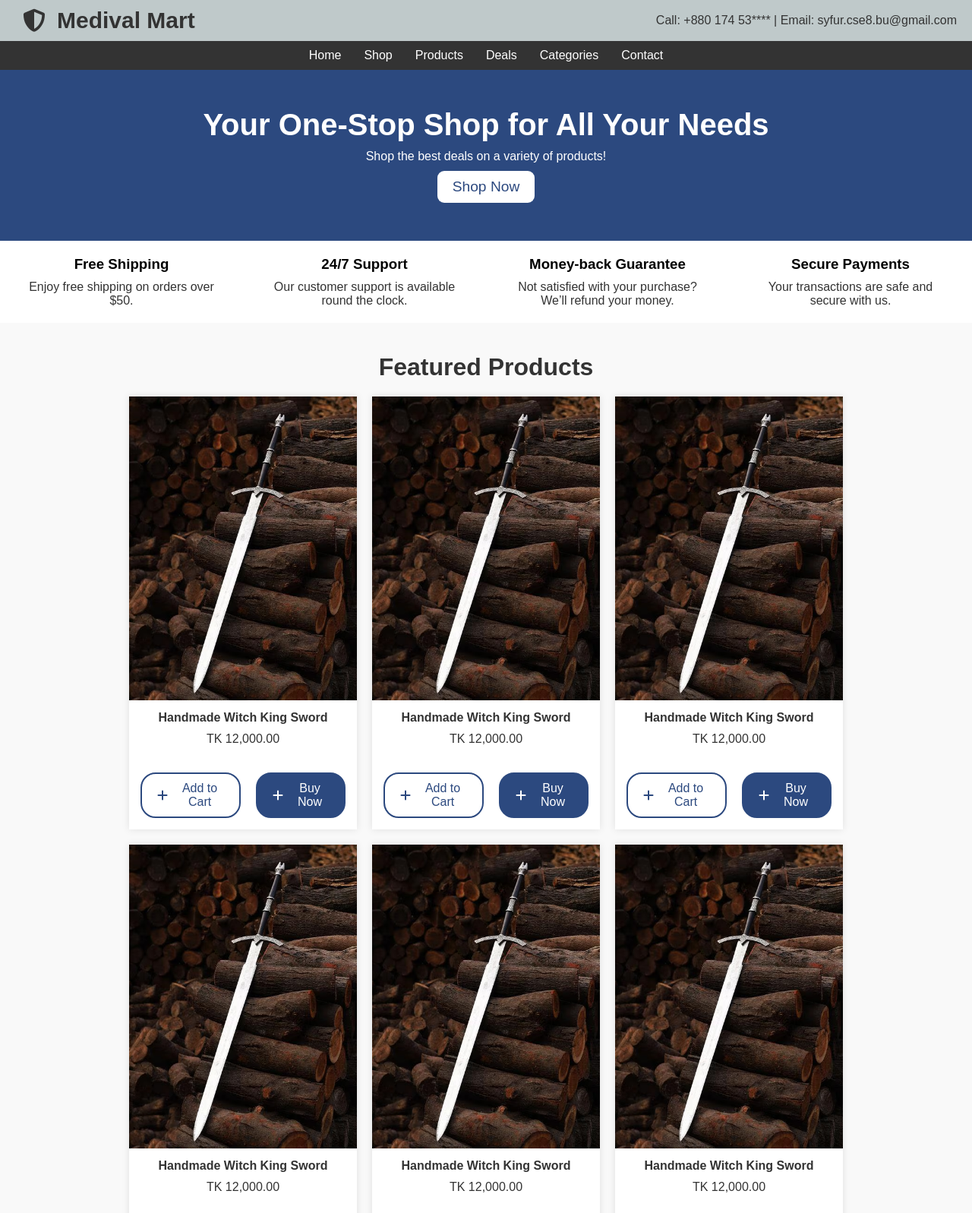
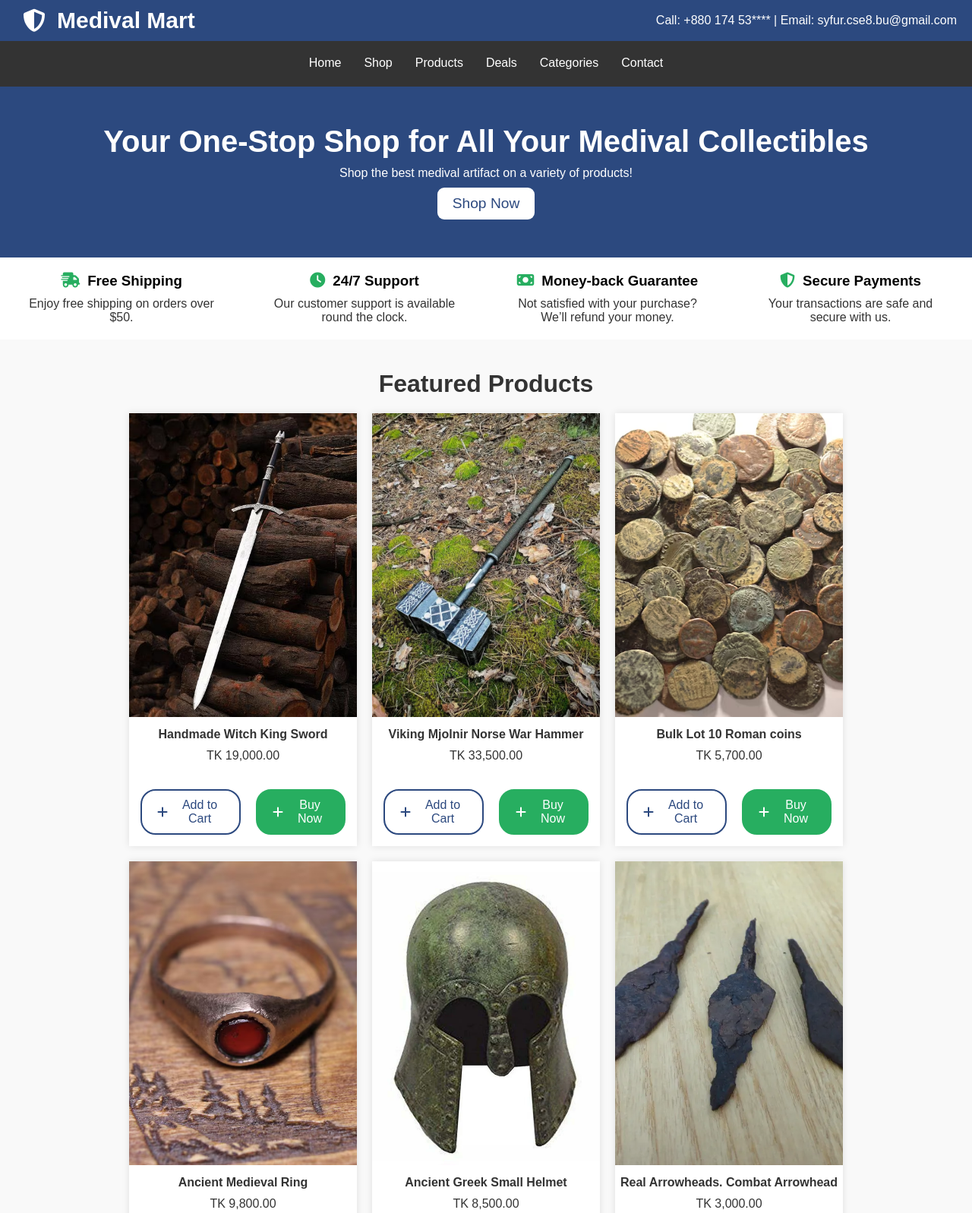
Before and after one commit to Syfur007/OnlineShop, a plain HTML site: page index.html in a window 1280 px wide. Shown: the top 1597 px of the page at 76% size. Drawn offline with Linux system fonts and the light colour scheme.

Commit message:
polishing touches

```diff
--- a/index.html
+++ b/index.html
@@ -15,7 +15,7 @@
             <i class="fa-solid fa-shield"></i>
             <h1>Medival Mart</h1>
         </div>
-        <div>
+        <div class="contact-info">
             <p>Call: +880 174 53**** | Email: syfur.cse8.bu@gmail.com</p>
         </div>
     </div>
@@ -35,27 +35,42 @@
 
     <!-- Main Banner -->
     <section class="banner">
-        <h1>Your One-Stop Shop for All Your Needs</h1>
-        <p>Shop the best deals on a variety of products!</p>
+        <h1>Your One-Stop Shop for All Your Medival Collectibles</h1>
+        <p>Shop the best medival artifact on a variety of products!</p>
         <button class="shop-now">Shop Now</button>
     </section>
 
     <!-- Features -->
     <section class="features">
         <div class="feature">
-            <h3>Free Shipping</h3>
+            <div>
+                <i class="fa-solid fa-truck-fast"></i>
+                <h3>Free Shipping</h3>
+            </div>
             <p>Enjoy free shipping on orders over $50.</p>
         </div>
+
         <div class="feature">
-            <h3>24/7 Support</h3>
+            <div>
+                <i class="fa-solid fa-clock"></i>
+                <h3>24/7 Support</h3>
+            </div>
             <p>Our customer support is available round the clock.</p>
         </div>
+
         <div class="feature">
-            <h3>Money-back Guarantee</h3>
+            <div>
+                <i class="fa-solid fa-money-bill"></i>
+                <h3>Money-back Guarantee</h3>
+            </div>
             <p>Not satisfied with your purchase? We’ll refund your money.</p>
         </div>
+
         <div class="feature">
-            <h3>Secure Payments</h3>
+            <div>
+                <i class="fa-solid fa-shield"></i>
+                <h3>Secure Payments</h3>
+            </div>
             <p>Your transactions are safe and secure with us.</p>
         </div>
     </section>
@@ -69,7 +84,7 @@
             <div class="product">
                 <img src="img/sword1.avif">
                 <h4>Handmade Witch King Sword</h4>
-                <p>TK 12,000.00</p>
+                <p>TK 19,000.00</p>
                 <div class="product-buttons">
                     <div class="add-cart">
                         <i class="fa-solid fa-plus"></i>
@@ -83,9 +98,9 @@
             </div>
 
             <div class="product">
-                <img src="img/sword1.avif">
-                <h4>Handmade Witch King Sword</h4>
-                <p>TK 12,000.00</p>
+                <img src="img/sledgehammer.avif">
+                <h4>Viking Mjolnir Norse War Hammer</h4>
+                <p>TK 33,500.00</p>
                 <div class="product-buttons">
                     <div class="add-cart">
                         <i class="fa-solid fa-plus"></i>
@@ -99,9 +114,9 @@
             </div>
 
             <div class="product">
-                <img src="img/sword1.avif">
-                <h4>Handmade Witch King Sword</h4>
-                <p>TK 12,000.00</p>
+                <img src="img/roman_coins.avif">
+                <h4>Bulk Lot 10 Roman coins</h4>
+                <p>TK 5,700.00</p>
                 <div class="product-buttons">
                     <div class="add-cart">
                         <i class="fa-solid fa-plus"></i>
@@ -115,9 +130,9 @@
             </div>
 
             <div class="product">
-                <img src="img/sword1.avif">
-                <h4>Handmade Witch King Sword</h4>
-                <p>TK 12,000.00</p>
+                <img src="img/ring.avif">
+                <h4>Ancient Medieval Ring</h4>
+                <p>TK 9,800.00</p>
                 <div class="product-buttons">
                     <div class="add-cart">
                         <i class="fa-solid fa-plus"></i>
@@ -131,9 +146,9 @@
             </div>
 
             <div class="product">
-                <img src="img/sword1.avif">
-                <h4>Handmade Witch King Sword</h4>
-                <p>TK 12,000.00</p>
+                <img src="img/helmet.webp">
+                <h4>Ancient Greek Small Helmet</h4>
+                <p>TK 8,500.00</p>
                 <div class="product-buttons">
                     <div class="add-cart">
                         <i class="fa-solid fa-plus"></i>
@@ -147,9 +162,9 @@
             </div>
 
             <div class="product">
-                <img src="img/sword1.avif">
-                <h4>Handmade Witch King Sword</h4>
-                <p>TK 12,000.00</p>
+                <img src="img/arrowhead.webp">
+                <h4>Real Arrowheads. Combat Arrowhead</h4>
+                <p>TK 3,000.00</p>
                 <div class="product-buttons">
                     <div class="add-cart">
                         <i class="fa-solid fa-plus"></i>
@@ -163,9 +178,9 @@
             </div>
 
             <div class="product">
-                <img src="img/sword1.avif">
-                <h4>Handmade Witch King Sword</h4>
-                <p>TK 12,000.00</p>
+                <img src="img/francecoin.webp">
+                <h4>1483-98 AD Medieval France Silver Coin</h4>
+                <p>TK 38,800.00</p>
                 <div class="product-buttons">
                     <div class="add-cart">
                         <i class="fa-solid fa-plus"></i>
@@ -179,9 +194,9 @@
             </div>
 
             <div class="product">
-                <img src="img/sword1.avif">
-                <h4>Handmade Witch King Sword</h4>
-                <p>TK 12,000.00</p>
+                <img src="img/vikingknife.webp">
+                <h4>Viking age Forged knife</h4>
+                <p>TK 9,000.00</p>
                 <div class="product-buttons">
                     <div class="add-cart">
                         <i class="fa-solid fa-plus"></i>
--- a/style.css
+++ b/style.css
@@ -4,7 +4,25 @@
     box-sizing: border-box;
 }
 
-.logo{
+body {
+    font-family: Arial, sans-serif;
+    background-color: #f9f9f9;
+    color: #333;
+}
+
+
+/* Header */
+
+.header-container {
+    display: flex;
+    justify-content: space-between;
+    align-items: center;
+    padding-left: 20px;
+    padding-right: 20px;
+    background-color: #2C497F;
+}
+
+.logo {
     display: flex;
     align-items: center;
     padding: 10px;
@@ -13,25 +31,18 @@
 .logo i {
     font-size: 30px;
     margin-right: 15px;
+    color: #fff;
 }
 
-.header-container h1{
+.header-container h1 {
     font-size: 30px;
     width: 100%;
     text-align: center;
+    color: #fff;
 }
-.header-container{
-    display: flex;
-    justify-content: space-between;
-    align-items: center;
-    padding-left: 20px;
-    padding-right: 20px;
-    background-color: #bfc9ca ;
-}
-body {
-    font-family: Arial, sans-serif;
-    background-color: #f9f9f9;
-    color: #333;
+
+.header-container .contact-info {
+    color: #fff;
 }
 
 .header {
@@ -39,7 +50,7 @@ body {
     justify-content: space-around;
     align-items: center;
     background-color: #333;
-    padding: 10px 20px;
+    padding: 20px;
     color: #fff;
 }
 
@@ -54,6 +65,11 @@ body {
 
 .header .navbar ul li {
     margin: 0 15px;
+    border-bottom: 2px solid #333;
+}
+
+.header .navbar ul li:hover {
+    border-bottom: 2px solid #fff;
 }
 
 .header .navbar ul li a {
@@ -64,6 +80,9 @@ body {
 .header .contact-info {
     font-size: 0.9rem;
 }
+
+
+/* Banner */
 
 .banner {
     background-color: #2C497F;
@@ -82,7 +101,7 @@ body {
 
 .banner .shop-now {
     background-color: white;
-    color: #2C497F ;
+    color: #2C497F;
     border: none;
     border-radius: 9px;
     padding: 10px 20px;
@@ -94,6 +113,9 @@ body {
     background-color: #333;
     color: white;
 }
+
+
+/* Features */
 
 .features {
     display: flex;
@@ -107,10 +129,23 @@ body {
     width: 20%;
 }
 
+.feature div {
+    display: inline-flex;
+}
+
+.feature i {
+    font-size: 20px;
+    margin-right: 10px;
+    color: #27ae60;
+}
+
 .features .feature h3 {
     color: rgb(0, 0, 0);
     margin-bottom: 10px;
 }
+
+
+/* Products */
 
 .products {
     padding: 40px 20px;
@@ -163,10 +198,10 @@ body {
 
 .buy-now {
     width: fit-content;
-    border: 2px solid #2C497F;
+    border: 2px solid #27ae60;
     border-radius: 20px;
     padding: 10px 20px;
-    background-color: #2C497F;
+    background-color: #27ae60;
     display: flex;
     flex-direction: row;
     align-items: center;
```
Also changed, not shown: img/arrowhead.webp (added), img/francecoin.webp (added), img/helmet.webp (added), img/ring.avif (added), img/roman_coins.avif (added), img/sledgehammer.avif (added), img/vikingknife.webp (added).
